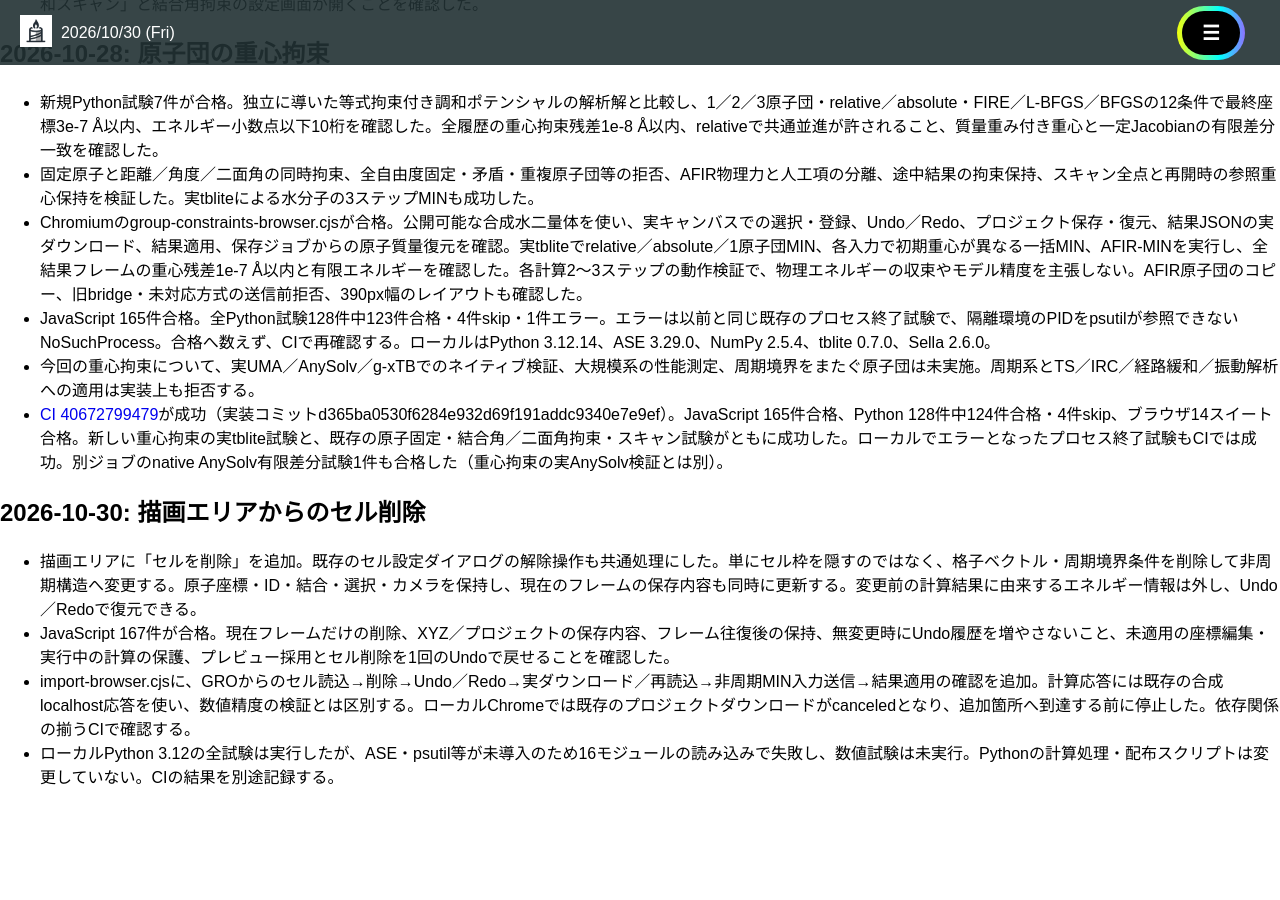
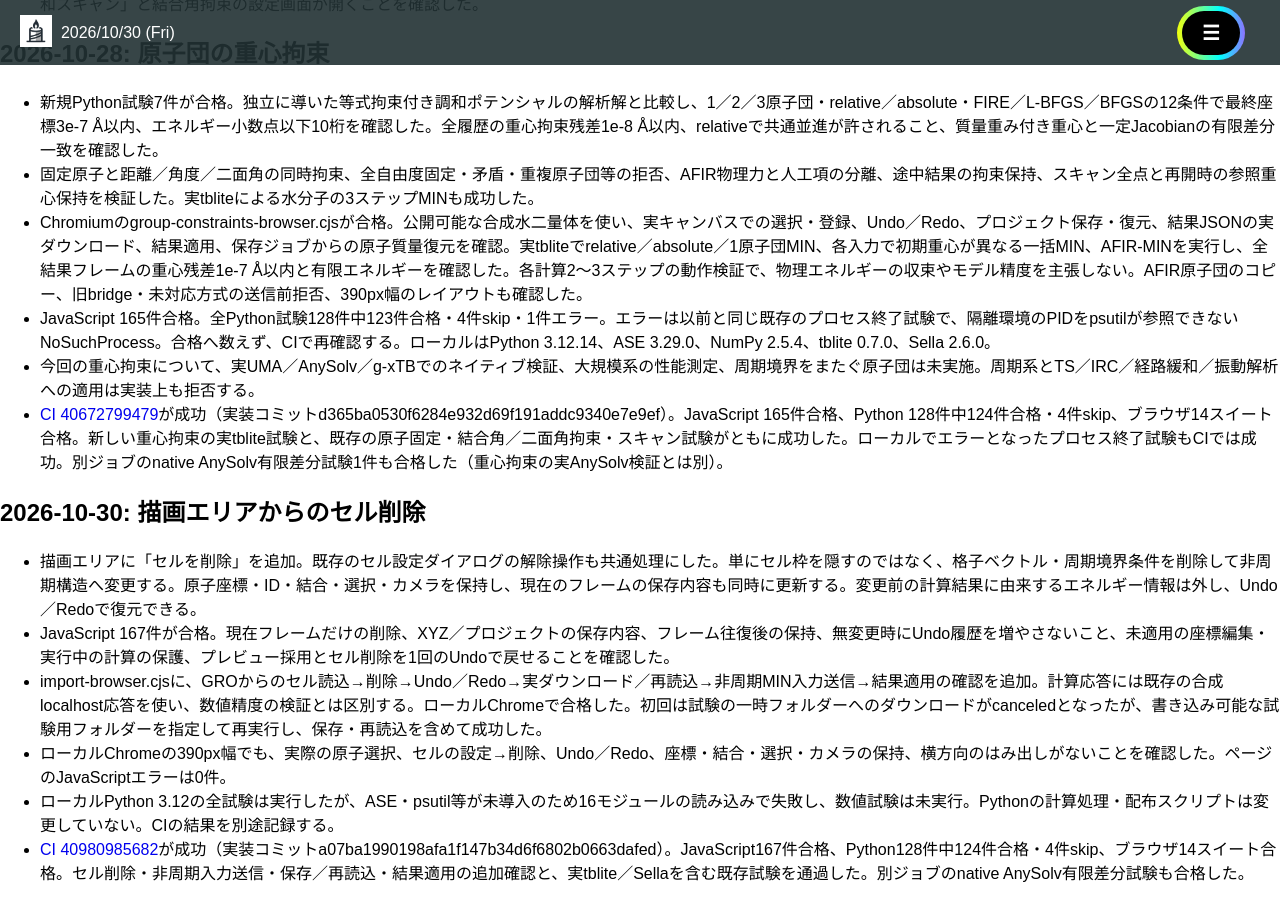
Before and after one commit to h-nabata/h-nabata.github.io, a Jekyll site: the page built from molecule-visualizer/AFIR-VALIDATION.md, in a window 1280 px wide and 900 px high, scrolled down 14435 px. Built offline with Jekyll 4.4.1, drawn with Linux system fonts in a browser that asks for light colours; nearby versions of some CDN libraries; our own code applies the rules of GitHub Pages for plain Markdown files; before the commit the page ends 15239 px from its top, so only the background shows below that.

Commit message:
Record cell removal browser and numerical regression validation

```diff
--- a/molecule-visualizer/AFIR-VALIDATION.md
+++ b/molecule-visualizer/AFIR-VALIDATION.md
@@ -370,5 +370,7 @@ GPUネイティブUMA／AnySolv、実g-xTBの速度比較は未実施。局所
 
 - 描画エリアに「セルを削除」を追加。既存のセル設定ダイアログの解除操作も共通処理にした。単にセル枠を隠すのではなく、格子ベクトル・周期境界条件を削除して非周期構造へ変更する。原子座標・ID・結合・選択・カメラを保持し、現在のフレームの保存内容も同時に更新する。変更前の計算結果に由来するエネルギー情報は外し、Undo／Redoで復元できる。
 - JavaScript 167件が合格。現在フレームだけの削除、XYZ／プロジェクトの保存内容、フレーム往復後の保持、無変更時にUndo履歴を増やさないこと、未適用の座標編集・実行中の計算の保護、プレビュー採用とセル削除を1回のUndoで戻せることを確認した。
-- import-browser.cjsに、GROからのセル読込→削除→Undo／Redo→実ダウンロード／再読込→非周期MIN入力送信→結果適用の確認を追加。計算応答には既存の合成localhost応答を使い、数値精度の検証とは区別する。ローカルChromeでは既存のプロジェクトダウンロードがcanceledとなり、追加箇所へ到達する前に停止した。依存関係の揃うCIで確認する。
+- import-browser.cjsに、GROからのセル読込→削除→Undo／Redo→実ダウンロード／再読込→非周期MIN入力送信→結果適用の確認を追加。計算応答には既存の合成localhost応答を使い、数値精度の検証とは区別する。ローカルChromeで合格した。初回は試験の一時フォルダーへのダウンロードがcanceledとなったが、書き込み可能な試験用フォルダーを指定して再実行し、保存・再読込を含めて成功した。
+- ローカルChromeの390px幅でも、実際の原子選択、セルの設定→削除、Undo／Redo、座標・結合・選択・カメラの保持、横方向のはみ出しがないことを確認した。ページのJavaScriptエラーは0件。
 - ローカルPython 3.12の全試験は実行したが、ASE・psutil等が未導入のため16モジュールの読み込みで失敗し、数値試験は未実行。Pythonの計算処理・配布スクリプトは変更していない。CIの結果を別途記録する。
+- [CI 40980985682](https://github.com/h-nabata/h-nabata.github.io/actions/runs/40980985682)が成功（実装コミットa07ba1990198afa1f147b34d6f6802b0663dafed）。JavaScript167件合格、Python128件中124件合格・4件skip、ブラウザ14スイート合格。セル削除・非周期入力送信・保存／再読込・結果適用の追加確認と、実tblite／Sellaを含む既存試験を通過した。別ジョブのnative AnySolv有限差分試験も合格した。
```
